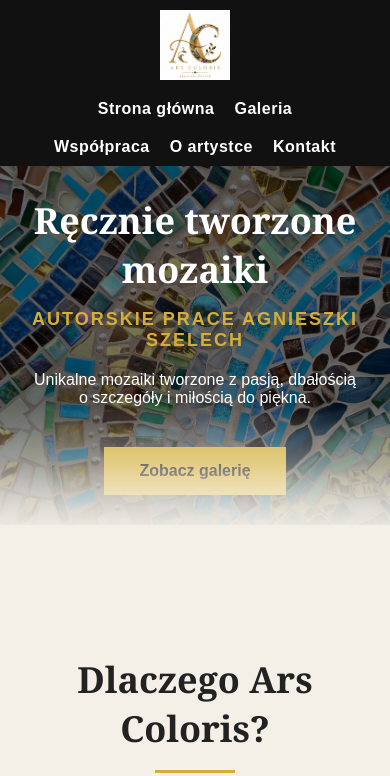
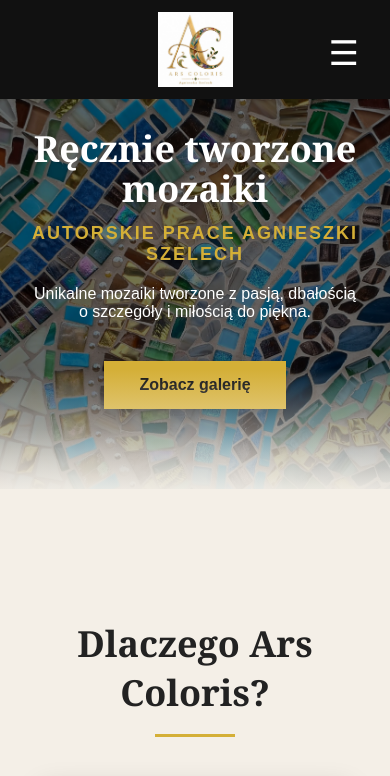
Before and after one commit to Marzeda/Ars_Coloris, a React (Create React App) app in the folder ars_coloris_front/: page / in a window 390 px wide. Shown: the top 776 px of the page. Built offline with nearby package versions, Linux system fonts and the light colour scheme.

Commit message:
Dodanie hamburgera do wersji mobilnej

```diff
--- a/ars_coloris_front/src/App.css
+++ b/ars_coloris_front/src/App.css
@@ -15,9 +15,12 @@
     background-color: #111;
     color: white;
     padding: 10px 40px;
+
     display: flex;
     justify-content: space-between;
     align-items: center;
+
+    position: relative;
 }
 
 .logo-link {
@@ -40,19 +43,25 @@
 
 .nav-links {
     list-style: none;
+
     display: flex;
     gap: 45px;
+
     margin: 0;
     padding: 0;
+
     align-items: center;
 }
 
 .nav-links a {
     color: white;
+
     text-decoration: none;
+
     font-weight: 600;
     font-size: 20px;
     letter-spacing: 0.5px;
+
     transition: all 0.3s ease;
 }
 
@@ -61,24 +70,43 @@
     transform: translateY(-2px);
 }
 
+.hamburger {
+    display: none;
+
+    background: none;
+    border: none;
+
+    color: white;
+    font-size: 34px;
+
+    cursor: pointer;
+}
+
 /* HOME */
 
 .hero {
     min-height: 520px;
+
     background-size: cover;
     background-position: center;
+
     display: flex;
     align-items: center;
     justify-content: center;
+
     text-align: center;
+
     position: relative;
 }
 
 .hero::after {
     content: "";
+
     position: absolute;
+
     bottom: -60px;
     left: 0;
+
     width: 100%;
     height: 120px;
 
@@ -123,24 +151,31 @@
     font-weight: bold;
     border: none;
     cursor: pointer;
+
+    box-shadow: 0 6px 18px rgba(0,0,0,0.35);
 }
-
 .hero-button:hover {
     background-color: #b8942d;
 }
 
 .home-section {
     padding: 100px 20px;
+
     text-align: center;
+
     background: #f4efe7;
+
     position: relative;
 }
 
 .home-section::before {
     content: "";
+
     position: absolute;
+
     top: -120px;
     left: 0;
+
     width: 100%;
     height: 120px;
 
@@ -156,14 +191,19 @@
 .home-section h2 {
     font-family: Georgia, serif;
     font-size: 36px;
+
     margin-bottom: 40px;
+
     position: relative;
+
     padding-bottom: 20px;
 }
 
 .home-section h2::after {
     content: "";
+
     position: absolute;
+
     bottom: 0;
     left: 50%;
 
@@ -180,12 +220,14 @@
     justify-content: center;
     gap: 35px;
     flex-wrap: wrap;
+
     margin-top: 35px;
 }
 
 .feature-card {
     width: 320px;
     min-height: 220px;
+
     padding: 40px 30px;
 
     background: #faf6ef;
@@ -246,6 +288,7 @@
     justify-content: center;
     gap: 30px;
     flex-wrap: wrap;
+
     padding: 30px;
 }
 
@@ -358,17 +401,22 @@
     justify-content: center;
     gap: 15px;
     flex-wrap: wrap;
+
     margin: 30px 0;
 }
 
 .category-filters button {
     padding: 12px 24px;
+
     border: 1px solid #d4af37;
+    border-radius: 4px;
+
     background-color: white;
     color: #111;
+
     font-weight: bold;
+
     cursor: pointer;
-    border-radius: 4px;
 }
 
 .category-filters button:hover {
@@ -383,12 +431,14 @@
 .search-box {
     display: flex;
     justify-content: center;
+
     margin: 25px 0;
 }
 
 .search-box input {
     width: 350px;
     max-width: 90%;
+
     padding: 14px 18px;
 
     border: 1px solid #d4af37;
@@ -431,6 +481,7 @@
 
 .products-count {
     text-align: center;
+
     margin: 20px 0;
 
     color: #8a6d1d;
@@ -441,7 +492,9 @@
 
 .empty-category {
     width: 100%;
+
     padding: 60px 20px;
+
     text-align: center;
 }
 
@@ -460,6 +513,7 @@
 
 .modal-overlay {
     position: fixed;
+
     top: 0;
     left: 0;
     right: 0;
@@ -473,6 +527,7 @@
 
     z-index: 9999;
 }
+
 .modal-image {
     max-width: 90%;
     max-height: 90%;
@@ -482,9 +537,9 @@
     box-shadow: 0 0 40px rgba(255,255,255,0.25);
 }
 
-
 .modal-close {
     position: fixed;
+
     top: 25px;
     right: 40px;
 
@@ -495,6 +550,42 @@
     cursor: pointer;
 
     z-index: 10000;
+}
+
+.modal-arrow {
+    position: fixed;
+
+    top: 50%;
+
+    transform: translateY(-50%);
+
+    width: 55px;
+    height: 55px;
+
+    border: none;
+    border-radius: 50%;
+
+    background: rgba(255,255,255,0.18);
+    color: white;
+
+    font-size: 42px;
+    line-height: 45px;
+
+    cursor: pointer;
+
+    z-index: 10001;
+}
+
+.modal-arrow:hover {
+    background: rgba(255,255,255,0.35);
+}
+
+.modal-arrow-left {
+    left: 40px;
+}
+
+.modal-arrow-right {
+    right: 40px;
 }
 
 /* O ARTYSTCE */
@@ -515,6 +606,7 @@
 
 .about-content {
     max-width: 600px;
+
     padding: 50px;
 
     background: rgba(30, 30, 30, 0.35);
@@ -597,6 +689,7 @@
 .product-info h1 {
     font-family: Georgia, serif;
     font-size: 48px;
+
     margin-bottom: 20px;
 }
 
@@ -610,9 +703,9 @@
     font-size: 36px;
 }
 
-
 .product-meta {
     margin-bottom: 25px;
+
     padding: 15px;
 
     background: #faf7f1;
@@ -626,6 +719,16 @@
     font-size: 18px;
 }
 
+.artwork-label {
+    color: #8a6d1d;
+
+    font-weight: bold;
+
+    letter-spacing: 1px;
+
+    text-transform: uppercase;
+}
+
 .carousel {
     position: relative;
 
@@ -636,7 +739,9 @@
 
 .carousel-arrow {
     position: absolute;
+
     top: 50%;
+
     transform: translateY(-50%);
 
     width: 45px;
@@ -671,9 +776,10 @@
 .product-thumbnails {
     display: flex;
     gap: 12px;
-    margin-top: 15px;
     justify-content: center;
     flex-wrap: wrap;
+
+    margin-top: 15px;
 }
 
 .product-thumbnails img {
@@ -686,6 +792,7 @@
 
     border-radius: 6px;
     opacity: 0.65;
+
     border: 2px solid transparent;
 }
 
@@ -698,12 +805,12 @@
     border: 2px solid #d4af37 !important;
 }
 
-
 /* FOOTER */
 
 .footer {
     background: #111;
     color: white;
+
     margin-top: 80px;
 }
 
@@ -778,7 +885,9 @@
 .cooperation-intro {
     font-size: 20px;
     line-height: 1.8;
+
     max-width: 900px;
+
     margin: 0 auto 50px;
 }
 
@@ -833,6 +942,7 @@
 .cooperation-contact h2 {
     font-family: Georgia, serif;
     color: #8a6d1d;
+
     margin-bottom: 20px;
 }
 
@@ -877,8 +987,41 @@
 }
 
 @media (max-width: 600px) {
+    .navbar {
+        flex-direction: column;
+        padding: 12px 20px;
+        gap: 10px;
+    }
+
+    .hamburger {
+        display: block;
+
+        position: absolute;
+
+        right: 25px;
+        top: 32px;
+    }
+
     .navbar-logo {
-        height: 70px;
+        height: 75px;
+    }
+
+    .nav-links {
+        display: none;
+
+        width: 100%;
+
+        flex-direction: column;
+
+        gap: 15px;
+
+        margin-top: 15px;
+
+        text-align: center;
+    }
+
+    .nav-links.open {
+        display: flex;
     }
 
     .nav-links a {
@@ -891,6 +1034,7 @@
 
     .hero-content h1 {
         font-size: 36px;
+        line-height: 1.1;
     }
 
     .hero-content h2 {
@@ -912,49 +1056,28 @@
         width: 85%;
     }
 
+    .modal-arrow {
+        width: 42px;
+        height: 42px;
+
+        font-size: 32px;
+        line-height: 36px;
+    }
+
+    .modal-arrow-left {
+        left: 12px;
+    }
+
+    .modal-arrow-right {
+        right: 12px;
+    }
+
     .footer-content {
         flex-direction: column;
         text-align: center;
     }
+
+	.hero-content {
+    padding-bottom: 80px;
 }
-
-.artwork-label {
-    color: #8a6d1d;
-    font-weight: bold;
-    letter-spacing: 1px;
-    text-transform: uppercase;
 }
-
-.modal-arrow {
-    position: fixed;
-    top: 50%;
-    transform: translateY(-50%);
-
-    width: 55px;
-    height: 55px;
-
-    border: none;
-    border-radius: 50%;
-
-    background: rgba(255,255,255,0.18);
-    color: white;
-
-    font-size: 42px;
-    line-height: 45px;
-
-    cursor: pointer;
-
-    z-index: 10001;
-}
-
-.modal-arrow:hover {
-    background: rgba(255,255,255,0.35);
-}
-
-.modal-arrow-left {
-    left: 40px;
-}
-
-.modal-arrow-right {
-    right: 40px;
-}
--- a/ars_coloris_front/src/components/Navbar.js
+++ b/ars_coloris_front/src/components/Navbar.js
@@ -6,6 +6,11 @@
 
 function Navbar() {
     const [showLogo, setShowLogo] = useState(false);
+    const [menuOpen, setMenuOpen] = useState(false);
+
+    const closeMenu = () => {
+        setMenuOpen(false);
+    };
 
     return (
         <>
@@ -21,25 +26,42 @@
                     />
                 </div>
 
-                <ul className="nav-links">
+                <button
+                    className="hamburger"
+                    onClick={() => setMenuOpen(!menuOpen)}
+                >
+                    ☰
+                </button>
+
+                <ul className={`nav-links ${menuOpen ? "open" : ""}`}>
                     <li>
-                        <Link to="/">Strona główna</Link>
+                        <Link to="/" onClick={closeMenu}>
+                            Strona główna
+                        </Link>
                     </li>
 
                     <li>
-                        <Link to="/gallery">Galeria</Link>
+                        <Link to="/gallery" onClick={closeMenu}>
+                            Galeria
+                        </Link>
                     </li>
 
                     <li>
-                        <Link to="/cooperation">Współpraca</Link>
+                        <Link to="/cooperation" onClick={closeMenu}>
+                            Współpraca
+                        </Link>
                     </li>
 
                     <li>
-                        <Link to="/about">O artystce</Link>
+                        <Link to="/about" onClick={closeMenu}>
+                            O artystce
+                        </Link>
                     </li>
 
                     <li>
-                        <Link to="/contact">Kontakt</Link>
+                        <Link to="/contact" onClick={closeMenu}>
+                            Kontakt
+                        </Link>
                     </li>
                 </ul>
             </nav>
```
